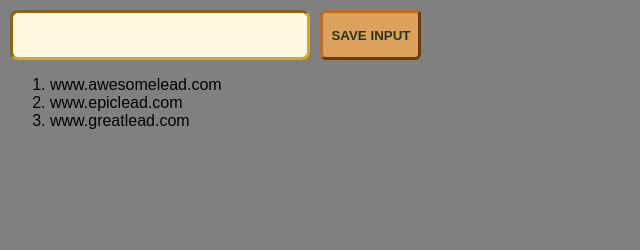
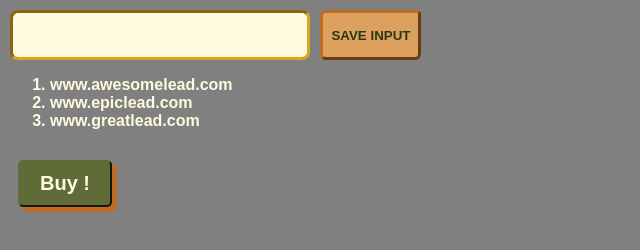
Before and after one commit to heuristic-machina/chrome_extension_lead_tracker, a website built with Vite: page index.html in a window 1280 px wide. Shown: the whole page, without its empty margins (0-640 px from the left). Built offline with nearby package versions, Linux system fonts and the light colour scheme.

Commit message:
styling palette

```diff
--- a/index.css
+++ b/index.css
@@ -1,11 +1,29 @@
 html {
     background-color: grey;
+    color: #fefae0;
+    font-weight: bold;
 }
 
 body {
     margin: 0;
     padding: 10px;
     font-family: Arial, Helvetica, sans-serif;
+}
+
+#container {
+    margin-top: 30px;
+}
+
+#container button {
+    background: #606c38;
+    border-radius: 5px;
+    border-color: #606c38;
+    box-shadow: 5px 5px #bc6c25;
+    padding: 10px 20px;
+    margin-left: 8px;
+    font-size: 20px;
+    font-weight: bold;
+    color: #fefae0;
 }
 
 #input-el {
--- a/index.html
+++ b/index.html
@@ -8,6 +8,9 @@
         <!-- Create a SAVE INPUT button with id="input-btn" -->
         <button id="input-btn">SAVE INPUT</button>
         <ol id="ol-el"></ol>
+        <div id="container">
+            <button id="container button">Buy !</button>
+        </div>
         <script src="index.js"></script>
     </body>
 </html>
```
